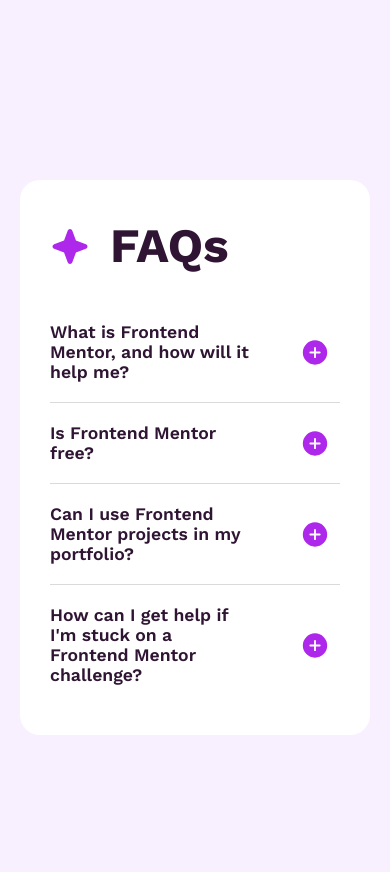
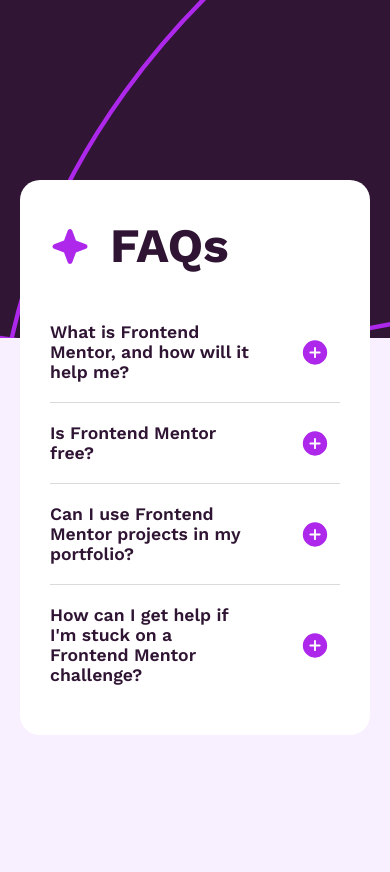
Before and after one commit to DeerlyDev/FAQ-Accordion, a website: page index.html in a window 390 px wide. Drawn offline with nearby package versions, Linux system fonts and the light colour scheme; the site is published under a folder, as on GitHub Pages, so addresses that start at the root find nothing.

Commit message:
Fix background image paths for GitHub Pages

```diff
--- a/scss/components/_accordion.scss
+++ b/scss/components/_accordion.scss
@@ -1,6 +1,6 @@
 @use "../base/variables" as *;
 .bg-decorative-lines {
-  background-image: url("/assets/images/background-pattern-desktop.svg");
+  background-image: url("../assets/images/background-pattern-desktop.svg");
   height: 40vh;
   width: 100%;
   background-repeat: no-repeat;
@@ -8,7 +8,7 @@
   background-position: center;
 
   @media only screen and (max-width: 600px) {
-    background-image: url("/assets/images/background-pattern-mobile.svg");
+    background-image: url("../assets/images/background-pattern-mobile.svg");
   }
 }
 
```
Also changed, not shown: css/main.css.
